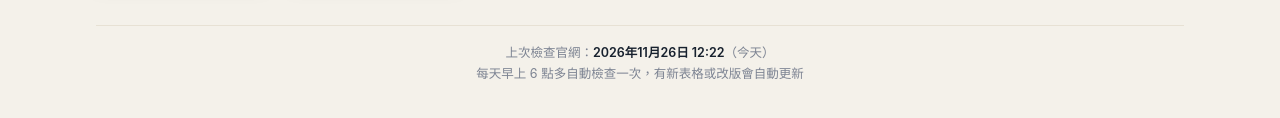
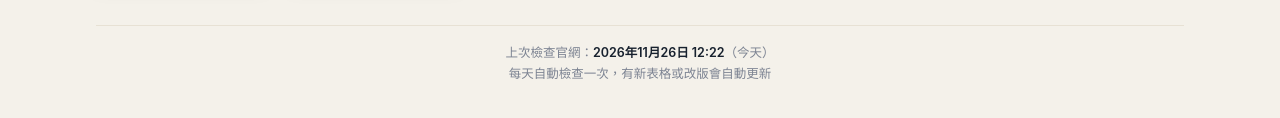
Before and after one commit to Miyamori0525/insurance-forms, a plain HTML site: page docs/index.html in a window 1280 px wide. Shown: the part 422-540 px from the top of the page. Drawn offline with Linux system fonts and the light colour scheme.

Commit message:
檢查時間說明改為每天一次
Co-Authored-By: Claude Opus 5.5 <noreply@anthropic.com>

```diff
--- a/docs/index.html
+++ b/docs/index.html
@@ -492,7 +492,7 @@ Promise.all([
   setView(Object.keys(SVC.map).length ? "svc" : "all");
 }).catch(() => { $("meta").textContent = "載入失敗，請檢查網路後重新整理"; });
 
-// 上次檢查官網的時間（每天早上自動檢查一次；就算表格沒變，時間也會更新）
+// 上次檢查官網的時間（每天自動檢查一次；就算表格沒變，時間也會更新）
 function showChecked(at) {
   if (!at) return;
   const t = new Date(at.replace(" ", "T") + ":00+08:00");
@@ -506,7 +506,7 @@ function showChecked(at) {
   $("checked").hidden = false;
   $("checked").innerHTML = `上次檢查官網：<b>${Y}年${M}月${D}日 ${hm}</b>（${when}）<br>`
     + (old ? `<span class="old">已超過一天沒有檢查，表格可能不是最新，請以官網為準</span>`
-           : `每天早上 6 點多自動檢查一次，有新表格或改版會自動更新`);
+           : `每天自動檢查一次，有新表格或改版會自動更新`);
 }
 
 // 深色／淺色模式開關（記在這支手機／這台電腦）
```
